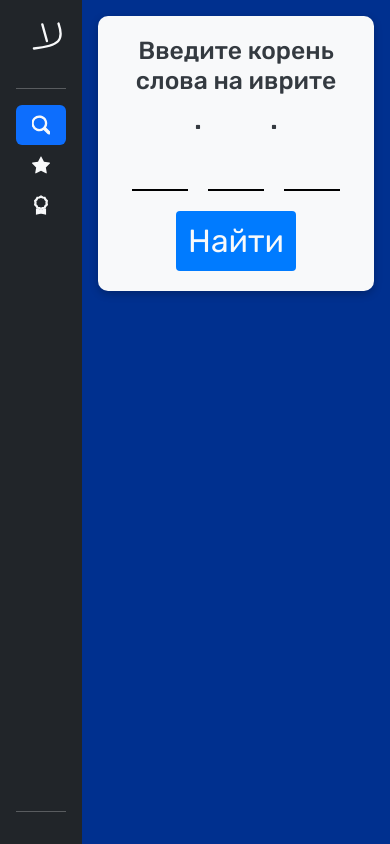
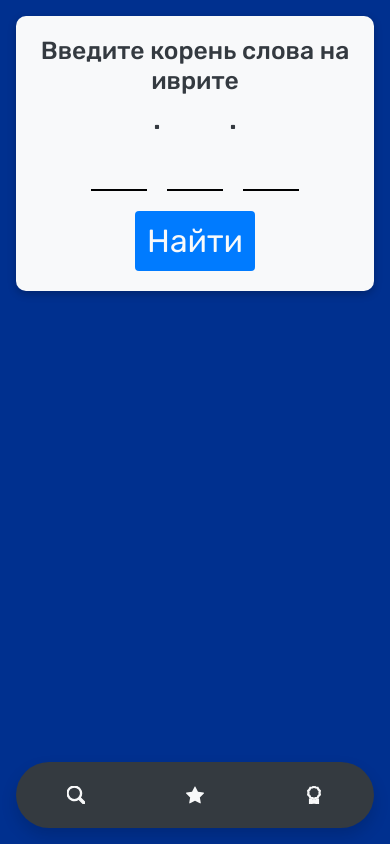
Before and after one commit to ArthurNaida/hebrew, a Vue app: page /#/ in a window 390 px wide. Built offline with nearby package versions, Linux system fonts and the light colour scheme.

Commit message:
add carousel & mobile navbar

```diff
--- a/package.json
+++ b/package.json
@@ -15,6 +15,7 @@
     "pinia": "^2.1.7",
     "vue": "^3.4.27",
     "vue-router": "^4.4.0",
+    "vue3-carousel": "^0.3.3",
     "vue3-loading-overlay": "^0.0.0"
   },
   "devDependencies": {
--- a/src/App.vue
+++ b/src/App.vue
@@ -4,6 +4,12 @@
       {title: 'Поиск', path: '/', imgsrc: require('@/assets/search.svg')},
       {title: 'Избранное', path: '/saved', imgsrc: require('@/assets/bookmark.svg')},
       {title: 'Практика', path: '/practice', imgsrc: require('@/assets/award.svg')}
+    ]"/>
+    <h-bottom-bar
+    :pages="[
+      {path: '/', imgsrc: require('@/assets/search.svg')},
+      {path: '/saved', imgsrc: require('@/assets/bookmark.svg')},
+      {path: '/practice', imgsrc: require('@/assets/award.svg')}
     ]"/>
     <h-layout>
       <RouterView/>
@@ -15,11 +21,12 @@
 import { defineComponent } from 'vue';
 import HSidebar from '@/components/HSidebar.vue';
 import HLayout from '@/components/HLayout.vue'
+import HBottomBar from './components/HBottomBar.vue';
 
 export default defineComponent({
   name: 'App',
   components: {
-    HSidebar, HLayout
+    HSidebar, HLayout, HBottomBar
   }
 });
 </script>
--- /dev/null
+++ b/src/components/HBottomBar.vue
@@ -0,0 +1,49 @@
+<template>
+    <nav class="navbar navbar-light navbar-expand rounded-pill mb-3 ms-3 me-3 fixed-bottom d-sm-none d-md-none d-lg-none d-xl-none shadow"
+        style="background: var(--main-dark);">
+        <ul class="nav nav-justified w-100" id="myTab" role="tablist">
+            <!-- <li class="nav-item" role="presentation">
+                <button class="nav-link active" id="home-tab" data-bs-toggle="tab" data-bs-target="#home" type="button"
+                    role="tab" aria-controls="home" aria-selected="true">
+                    <span><i class="bi bi-house-fill"></i></span>
+                </button>
+            </li>
+            <li class="nav-item" role="presentation">
+                <button class="nav-link" id="notes-tab" data-bs-toggle="tab" data-bs-target="#notes" type="button"
+                    role="tab" aria-controls="intro" aria-selected="true">
+                    <span><i class="bi bi-journal-album"></i></span>
+                </button>
+            </li> -->
+            <li class="nav-item" role="presentation" v-for="(page, index) of pages" :key="index">
+                <button class="nav-link" id="project-tab" data-bs-toggle="tab" data-bs-target="#project" type="button"
+                    role="tab" aria-controls="profile" aria-selected="false">
+                    <RouterLink :to="page.path" href="#" class="nav-link text-white d-flex align-items-center" aria-current="page"
+                    ref="routerLink">
+                    <div class="router-item mx-auto">
+                    <img width="18" :src="page.imgsrc" :alt="page.imgalt">
+                    </div>
+                    </RouterLink>
+                </button>
+            </li>
+            <!-- <li class="nav-item" role="presentation">
+                <button class="nav-link" id="collection-tab" data-bs-toggle="tab" data-bs-target="#collection" type="button"
+                    role="tab" aria-controls="notif" aria-selected="false">
+                    <span><i class="bi bi-collection"></i></span>
+                </button>
+            </li> -->
+        </ul>
+    </nav>
+</template>
+
+<script setup lang="ts">
+import { defineProps } from 'vue';
+interface Props {
+    pages: {
+        path: string,
+        imgsrc: string,
+        imgalt?: string
+    }[];
+}
+
+defineProps<Props>();
+</script>
--- /dev/null
+++ b/src/components/HCarousel.vue
@@ -0,0 +1,77 @@
+<template>
+    <carousel
+    :items-to-show="1.8"
+    :wrap-around="true"
+    :transition="500"
+    :snap-align="'center'"
+    :style="'width: inherit'">
+      <!-- <h-border> -->
+      <slide v-for="slide in 10" :key="slide">
+        <h-border>
+          <div class="carousel__item">{{ slide }}</div>
+        </h-border>
+      </slide>
+    <!-- </h-border> -->
+      <template #slides>
+        <navigation />
+        <pagination />
+      </template>
+    </carousel>
+  </template>
+
+  <script>
+  // If you are using PurgeCSS, make sure to whitelist the carousel CSS classes
+  import 'vue3-carousel/dist/carousel.css'
+  import { Carousel, Slide, Pagination, Navigation } from 'vue3-carousel'
+import HBorder from './HBorder.vue'
+
+  export default {
+    name: 'App',
+    components: {
+      Carousel,
+      Slide,
+      Pagination,
+      Navigation,
+      HBorder
+    },
+  }
+  </script>
+
+
+<style>
+@media (max-width: 576px) {
+  .carousel__item {
+    min-width: 20vw;
+  }
+}
+@media (min-width: 576px) {
+  .carousel__item {
+    min-width: 200px;
+  }
+}
+
+.carousel__item {
+  min-height: 200px;
+  background-color: var(--main-white);
+  color: var(--main-dark);
+  font-size: 20px;
+  border-radius: 8px;
+  display: flex;
+  justify-content: center;
+  align-items: center;
+}
+
+.carousel__slide {
+  padding: 40px;
+  opacity: 0.4;
+}
+.carousel__viewport {
+  perspective: 2000px;
+}
+.carousel__slide--active{
+  opacity: 1;
+}
+.carousel__slide--sliding {
+  transition: 0.5s;
+}
+</style>
--- /dev/null
+++ b/src/components/HPractice.vue
@@ -0,0 +1,7 @@
+<template>
+    <h-carousel/>
+</template>
+
+<script setup lang="ts">
+import HCarousel from './HCarousel.vue';
+</script>
--- a/src/components/HSidebar.vue
+++ b/src/components/HSidebar.vue
@@ -1,5 +1,5 @@
 <template>
-<div class="sidebar-container h-100 flex-column flex-shrink-0 p-3 text-white bg-dark">
+<div class="sidebar-container h-100 flex-column flex-shrink-0 p-3 text-white">
     <a href="/" class="logo-link mx-auto d-flex align-items-center mb-3 mb-md-0 me-md-auto text-white text-decoration-none">
       <!-- <svg class="bi me-2" width="40" height="32"><use xlink:href="#bootstrap"/></svg> -->
       <img width="100" :src="require('@/assets/logo.svg')">
@@ -62,7 +62,13 @@ defineProps<Props>();
 </script>
 
 <style>
-@media (max-width: 1200px) {
+@media (max-width: 576px) {
+  .sidebar-container {
+    display: none !important;
+  }
+}
+
+@media (min-width: 576px) and (max-width: 1200px) {
     /* .sidebar-container {
         display: none;
     } */
@@ -86,6 +92,7 @@ defineProps<Props>();
 }
 .sidebar-container {
   display: flex;
+  background-color: var(--main-dark);
 }
 .router-item {
   display: flex;
--- a/src/main.ts
+++ b/src/main.ts
@@ -51,8 +51,6 @@ export class Words extends Array<Word> {
 
     constructor() {
         super()
-        // this.includesWord = includesWord
-        // this.addWords = add
     }
 }
 
--- a/src/router.ts
+++ b/src/router.ts
@@ -1,10 +1,12 @@
 import { createRouter, createWebHashHistory } from "vue-router";
 import HHome from "./components/pages/HHome.vue";
 import HSaved from './components/pages/HSaved.vue'
+import HPractice from "./components/HPractice.vue";
 
 const routes = [
     {path: '/home', name: 'home', component: HHome, alias: '/'},
-    {path: '/saved', name: 'saved', component: HSaved}
+    {path: '/saved', name: 'saved', component: HSaved},
+    {path: '/practice', name: 'practice', component: HPractice},
 ]
 
 export const router = createRouter({
```
Also changed, not shown: src/store.ts (+0 -30 lines), 1 other file (tests, documents, lock files or other folders).
